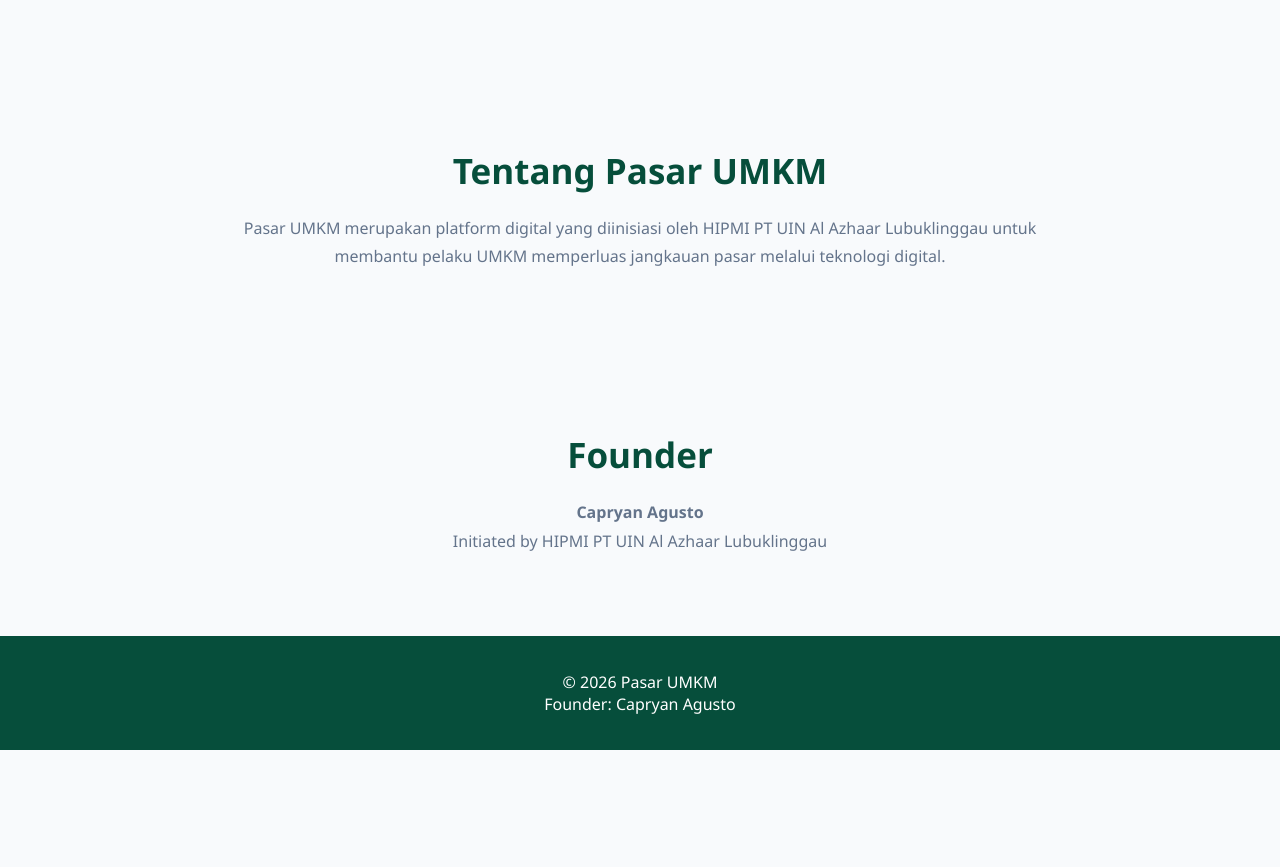
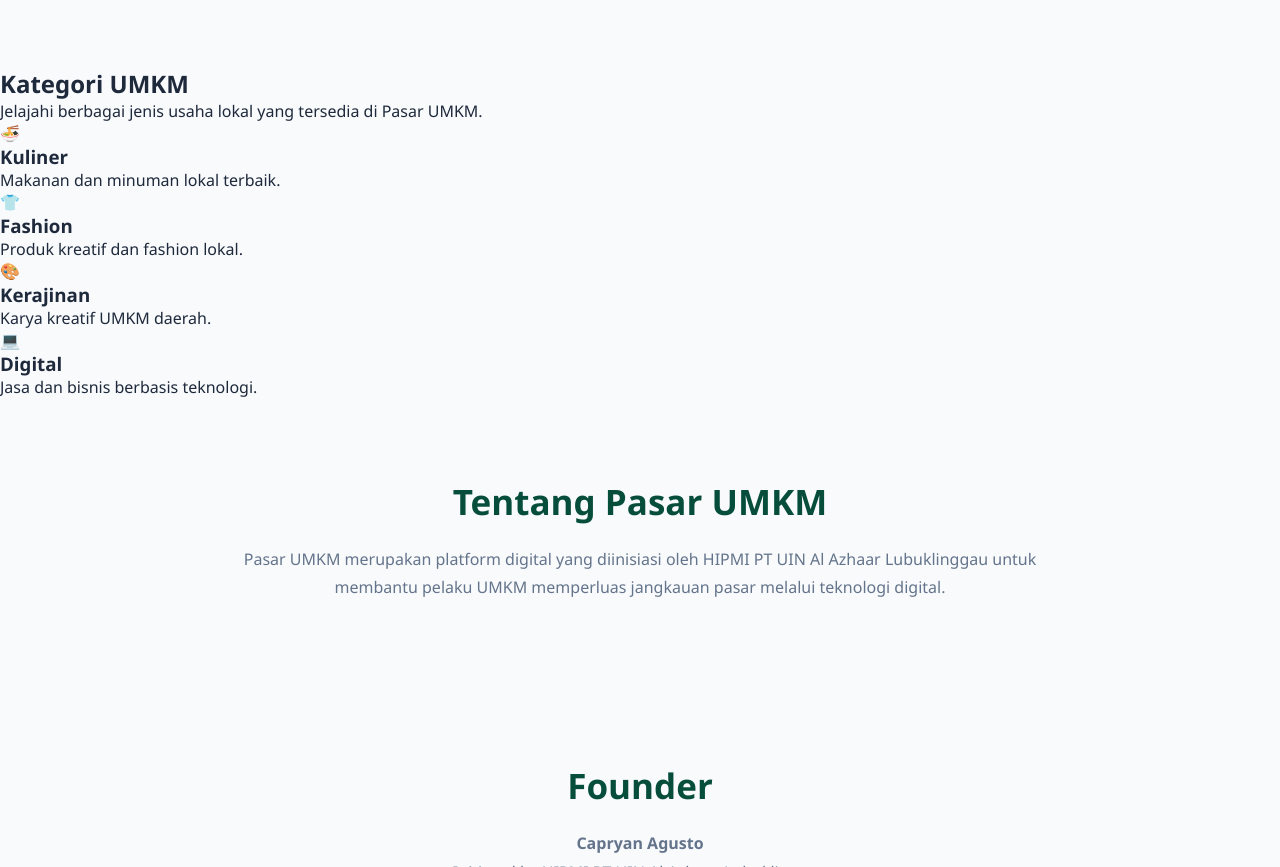
Before and after one commit to hipmiptuinalazhaar-hue/pasar-umkm, a plain HTML site: page index.html in a window 1280 px wide. Shown: the part 842-1709 px from the top of the page. Before the commit the page ends 1592 px from the top, so only its background shows below. Drawn offline with Linux system fonts and the light colour scheme.

Commit message:
Update index.html

```diff
--- a/index.html
+++ b/index.html
@@ -116,6 +116,51 @@
 
 </section>
 
+<section class="category">
+
+<h2>
+Kategori UMKM
+</h2>
+
+<p class="category-desc">
+Jelajahi berbagai jenis usaha lokal yang tersedia di Pasar UMKM.
+</p>
+
+
+<div class="category-container">
+
+
+<div class="category-card">
+    <div class="icon">🍜</div>
+    <h3>Kuliner</h3>
+    <p>Makanan dan minuman lokal terbaik.</p>
+</div>
+
+
+<div class="category-card">
+    <div class="icon">👕</div>
+    <h3>Fashion</h3>
+    <p>Produk kreatif dan fashion lokal.</p>
+</div>
+
+
+<div class="category-card">
+    <div class="icon">🎨</div>
+    <h3>Kerajinan</h3>
+    <p>Karya kreatif UMKM daerah.</p>
+</div>
+
+
+<div class="category-card">
+    <div class="icon">💻</div>
+    <h3>Digital</h3>
+    <p>Jasa dan bisnis berbasis teknologi.</p>
+</div>
+
+
+</div>
+
+</section>
 
 <section class="about">
 
```
